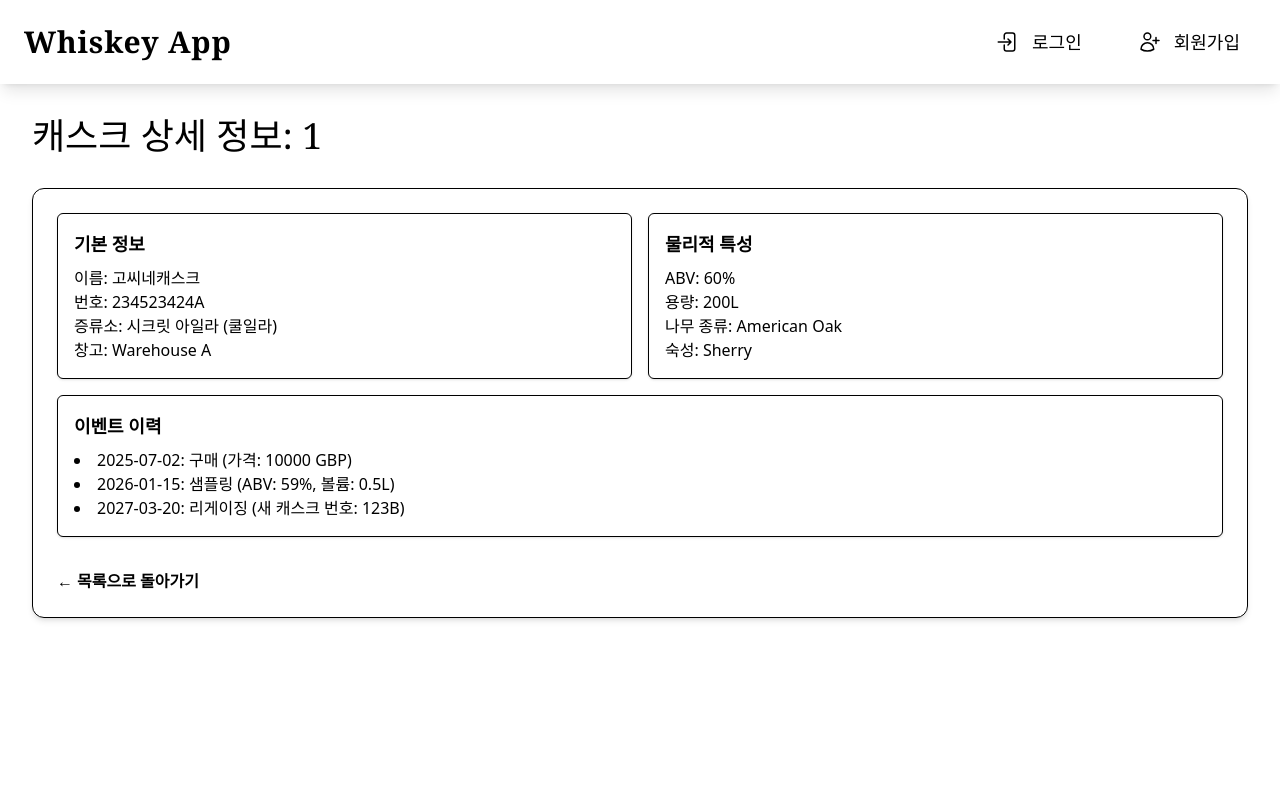
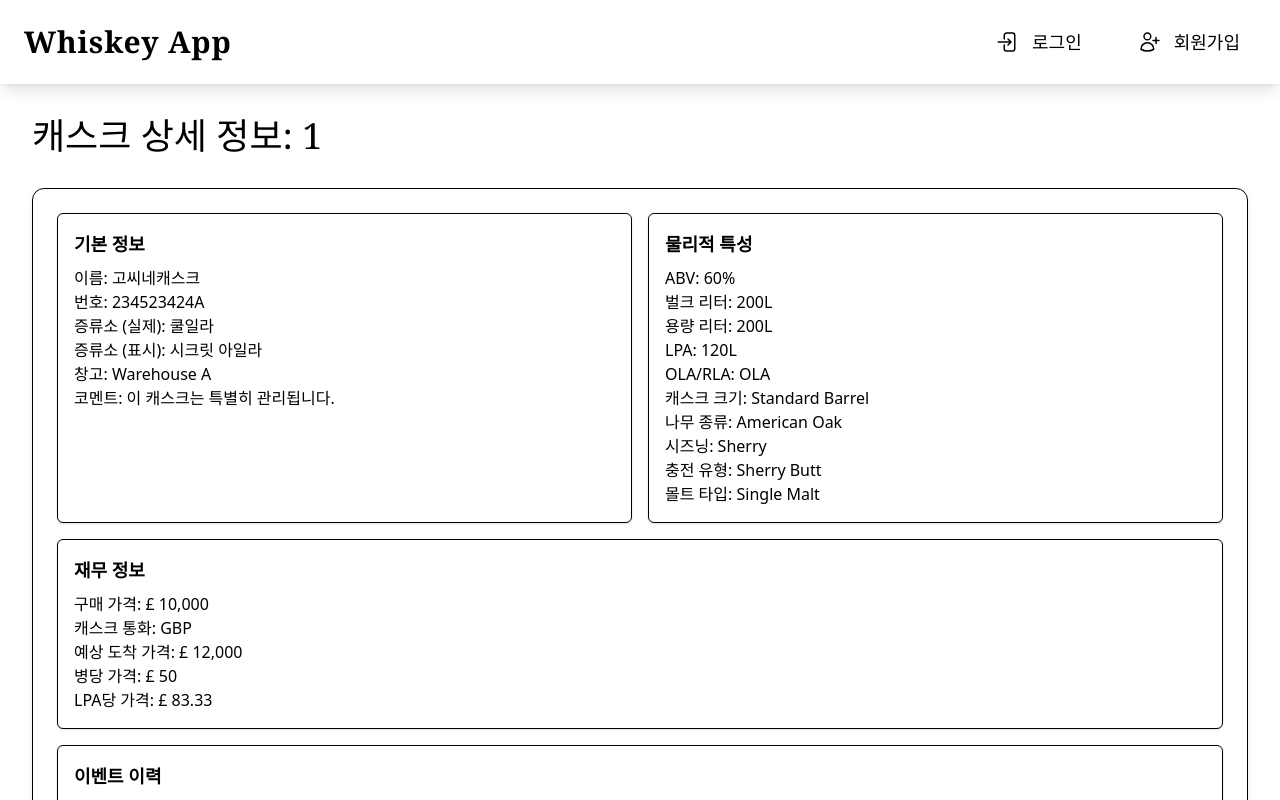
Before and after one commit to JaeBeen95/whiskey-app, a React (Vite) app: page /casks/1 in a window 1280 px wide. Shown: the top 800 px of the page. Built offline with nearby package versions, Linux system fonts and the light colour scheme; no server answers.

Commit message:
✨ feat: cask 관련 요청 API 코드 및 타입 정리

```diff
--- a/src/pages/cask/CaskDetailPage.tsx
+++ b/src/pages/cask/CaskDetailPage.tsx
@@ -12,15 +12,31 @@ export default function CaskDetailPage() {
             <h3 className="font-bold text-lg mb-2">기본 정보</h3>
             <p>이름: 고씨네캐스크</p>
             <p>번호: 234523424A</p>
-            <p>증류소: 시크릿 아일라 (쿨일라)</p>
+            <p>증류소 (실제): 쿨일라</p>
+            <p>증류소 (표시): 시크릿 아일라</p>
             <p>창고: Warehouse A</p>
+            <p>코멘트: 이 캐스크는 특별히 관리됩니다.</p>
           </div>
           <div className="p-4 bg-white rounded-md shadow-sm border border-amber/10">
             <h3 className="font-bold text-lg mb-2">물리적 특성</h3>
             <p>ABV: 60%</p>
-            <p>용량: 200L</p>
+            <p>벌크 리터: 200L</p>
+            <p>용량 리터: 200L</p>
+            <p>LPA: 120L</p>
+            <p>OLA/RLA: OLA</p>
+            <p>캐스크 크기: Standard Barrel</p>
             <p>나무 종류: American Oak</p>
-            <p>숙성: Sherry</p>
+            <p>시즈닝: Sherry</p>
+            <p>충전 유형: Sherry Butt</p>
+            <p>몰트 타입: Single Malt</p>
+          </div>
+          <div className="md:col-span-2 p-4 bg-white rounded-md shadow-sm border border-amber/10">
+            <h3 className="font-bold text-lg mb-2">재무 정보</h3>
+            <p>구매 가격: £ 10,000</p>
+            <p>캐스크 통화: GBP</p>
+            <p>예상 도착 가격: £ 12,000</p>
+            <p>병당 가격: £ 50</p>
+            <p>LPA당 가격: £ 83.33</p>
           </div>
           <div className="md:col-span-2 p-4 bg-white rounded-md shadow-sm border border-amber/10">
             <h3 className="font-bold text-lg mb-2">이벤트 이력</h3>
--- a/src/pages/cask/CaskListPage.tsx
+++ b/src/pages/cask/CaskListPage.tsx
@@ -13,7 +13,11 @@ export default function CaskListPage() {
             >
               <h3 className="text-xl font-serif text-deep-brown mb-2">캐스크 이름 {id}</h3>
               <p className="text-sm text-deep-brown/80 mb-1">번호: CASK-{1000 + id}</p>
-              <p className="text-sm text-deep-brown/80 mb-4">증류소: 시크릿 아일라</p>
+              <p className="text-sm text-deep-brown/80 mb-1">증류소: 시크릿 아일라</p>
+              <p className="text-sm text-deep-brown/80 mb-1">크기: Standard Barrel</p>
+              <p className="text-sm text-deep-brown/80 mb-1">나무: American Oak</p>
+              <p className="text-sm text-deep-brown/80 mb-1">충전: Sherry Cask</p>
+              <p className="text-sm text-deep-brown/80 mb-4">구매가: £ 10,000</p>
               <Link
                 to={`/casks/${id}`}
                 className="inline-flex items-center text-amber hover:text-copper font-bold"
--- /dev/null
+++ b/src/pages/cask/api/index.ts
@@ -0,0 +1,37 @@
+import { whiskeyAppApiClient } from "@/api/client";
+import { WHISKEY_API_PATH } from "@/constants/apiPath";
+import type {
+  CaskDetail,
+  CaskList,
+  CaskListResponse,
+  CreateCaskRequest,
+  GetCaskListParams,
+  UpdateCaskRequest,
+} from "@/pages/cask/types";
+import type { ApiResponse } from "@/types/api";
+
+export const getCaskList = (params?: GetCaskListParams): Promise<CaskListResponse> => {
+  return whiskeyAppApiClient.get<CaskList>(WHISKEY_API_PATH.CASK.BASE, { params });
+};
+
+export const getCaskDetail = (caskId: number | string): Promise<ApiResponse<CaskDetail>> => {
+  return whiskeyAppApiClient.get<CaskDetail>(WHISKEY_API_PATH.CASK.DETAIL(caskId));
+};
+
+export const createCask = (data: CreateCaskRequest): Promise<ApiResponse<CaskDetail>> => {
+  return whiskeyAppApiClient.post<CaskDetail, CreateCaskRequest>(WHISKEY_API_PATH.CASK.BASE, data);
+};
+
+export const updateCask = (
+  caskId: number | string,
+  data: UpdateCaskRequest
+): Promise<ApiResponse<CaskDetail>> => {
+  return whiskeyAppApiClient.patch<CaskDetail, UpdateCaskRequest>(
+    WHISKEY_API_PATH.CASK.DETAIL(caskId),
+    data
+  );
+};
+
+export const deleteCask = (caskId: number | string): Promise<ApiResponse<null>> => {
+  return whiskeyAppApiClient.delete<null>(WHISKEY_API_PATH.CASK.DETAIL(caskId));
+};
--- /dev/null
+++ b/src/pages/cask/types/index.ts
@@ -0,0 +1,121 @@
+import type { ApiResponse } from "@/types/api";
+
+export interface CaskEvent {
+  event_at: string;
+  event_comment: string;
+  event_currency: string;
+  event_id: number;
+  event_price: number;
+  event_type: string;
+}
+
+export interface CaskDetail extends CaskContent {
+  bulk_liter: number;
+  capacity_liters: number;
+  cask_currency: string;
+  cask_size: string;
+  comment: string;
+  distillery_display_name: string;
+  distillery_true_name: string;
+  events: CaskEvent[];
+  expected_arrival_price: number;
+  fill_type: string;
+  lpa: number;
+  ola_rla: string;
+  price_per_bottle: number;
+  price_per_lpa: number;
+  purchase_price: number;
+  seasoning: string;
+  warehouse: string;
+  wood_type: string;
+}
+
+export interface CaskContent {
+  abv: number;
+  cask_id: number;
+  cask_name: string;
+  cask_number: string;
+  malt_type: string;
+}
+
+export interface Pageable {
+  page?: number;
+  size?: number;
+  sort?: string[];
+}
+
+export interface Sort {
+  empty: boolean;
+  sorted: boolean;
+  unsorted: boolean;
+}
+
+export interface CaskSearchDto {
+  warehouse?: string;
+  distillery_true_name?: string;
+  order_by?: number;
+  cask_size?: string;
+  wood_type?: string;
+  cask_number?: string;
+  cask_name?: string;
+  fill_type?: string;
+  is_active?: boolean;
+  malt_type?: string;
+  distillery_display_name?: string;
+  seasoning?: string;
+}
+
+export interface GetCaskListParams {
+  pageable?: Pageable;
+  searchDto?: CaskSearchDto;
+}
+
+export interface CaskList {
+  content: CaskContent[];
+  empty: boolean;
+  first: boolean;
+  last: boolean;
+  number: number;
+  numberOfElements: number;
+  pageable: {
+    offset: number;
+    pageNumber: number;
+    pageSize: number;
+    paged: boolean;
+    sort: Sort[];
+    unpaged: boolean;
+  };
+  size: number;
+  sort: Sort[];
+  totalElements: number;
+  totalPages: number;
+}
+
+export interface CaskListResponse extends ApiResponse<CaskList> {}
+
+export interface CreateCaskRequest {
+  abv: number;
+  bulk_liter: number;
+  capacity_liters: number;
+  cask_currency: string;
+  cask_name: string;
+  cask_number: string;
+  cask_size: string;
+  comment?: string;
+  distillery_display_name: string;
+  distillery_true_name: string;
+  expected_arrival_price: number;
+  fill_type: string;
+  lpa: number;
+  malt_type: string;
+  ola_rla: string;
+  price_per_bottle: number;
+  price_per_lpa: number;
+  purchase_price: number;
+  seasoning: string;
+  warehouse: string;
+  wood_type: string;
+  is_active?: boolean;
+}
+
+export interface UpdateCaskRequest extends Partial<CreateCaskRequest> {}
--- a/src/pages/container/ContainerDetailPage.tsx
+++ b/src/pages/container/ContainerDetailPage.tsx
@@ -7,9 +7,6 @@ export default function ContainerDetailPage() {
     <div className="p-8 bg-parchment min-h-[calc(100vh-80px)] text-deep-brown">
       <h1 className="text-4xl font-serif text-amber mb-8">컨테이너 상세 정보: {containerId}</h1>
       <div className="bg-parchment-light p-6 rounded-xl shadow-md border border-deep-brown/10">
-        <p className="font-sans text-lg mb-4">
-          여기에 컨테이너 ID {containerId}에 대한 상세 정보가 표시됩니다.
-        </p>
         <div className="grid grid-cols-1 md:grid-cols-2 gap-4 text-deep-brown">
           <div className="p-4 bg-white rounded-md shadow-sm border border-amber/10">
             <h3 className="font-bold text-lg mb-2">기본 정보</h3>
--- a/src/types/api.ts
+++ b/src/types/api.ts
@@ -1,4 +1,6 @@
 export interface ApiError extends Error {
+  code?: string;
+  message: string;
   statusCode?: string;
   statusText?: string;
   details?: string;
@@ -7,4 +9,6 @@ export interface ApiError extends Error {
 export interface ApiResponse<T> {
   data: T | undefined;
   error?: ApiError;
+  messages?: string;
+  code?: number;
 }
```
